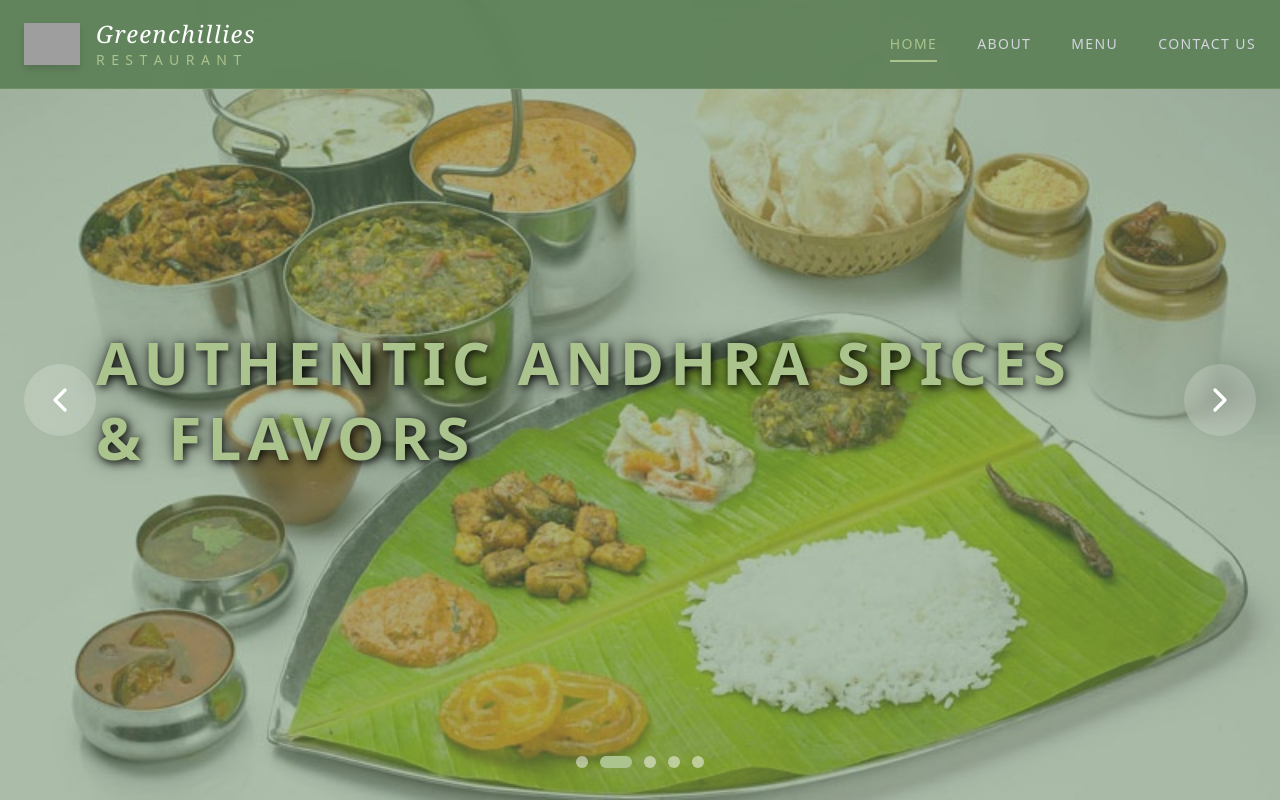
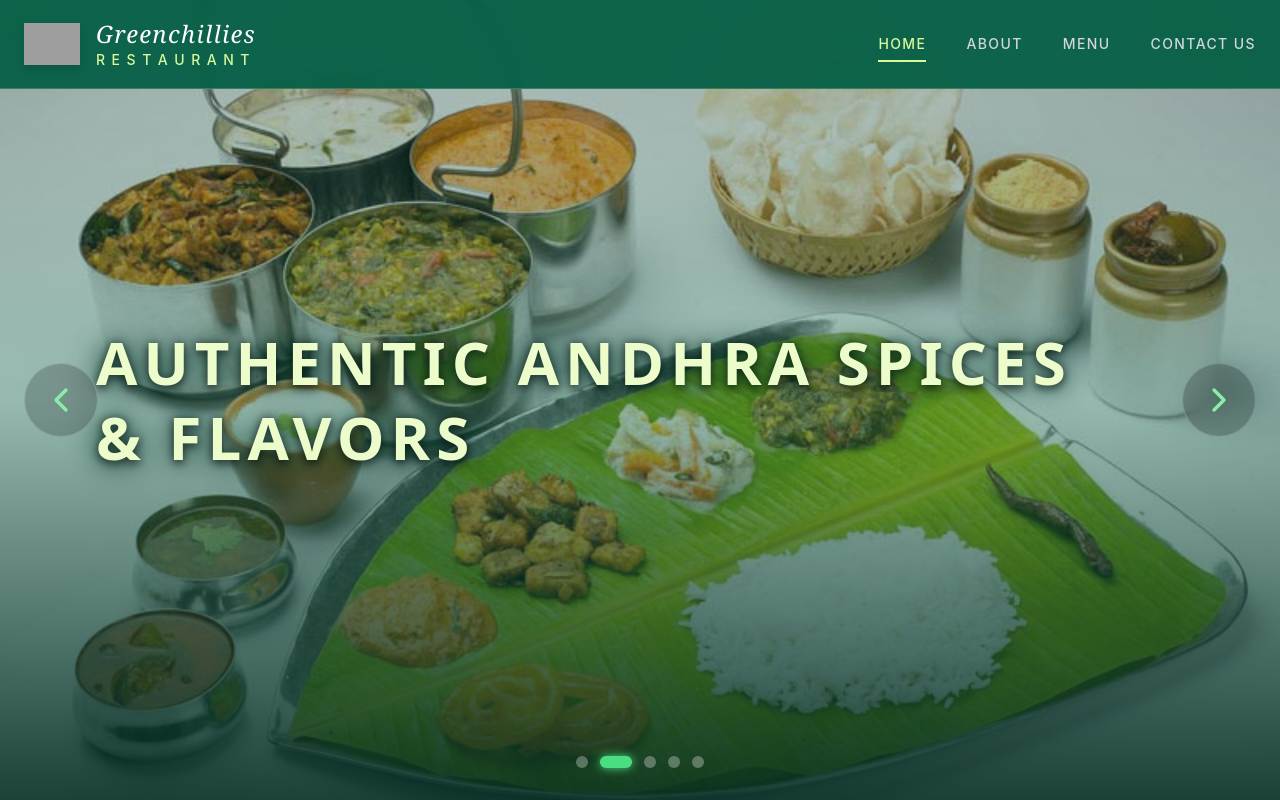
Before and after one commit to Khushbu-github/Greem-Chillis-Restaurant, a React (Vite) app: page / in a window 1280 px wide. Shown: the top 800 px of the page. Built offline with nearby package versions, Linux system fonts and the light colour scheme; grey boxes are pictures that could not be loaded.

Commit message:
first commit

```diff
--- a/src/components/home.jsx
+++ b/src/components/home.jsx
@@ -48,8 +48,8 @@ const Home = () => {
             }}
           />
 
-          {/* Dark Overlay */}
-          <div className="absolute inset-0 bg-[var(--color-primary-green)]/60 md:bg-[var(--color-primary-green)]/50" />
+          {/* Dark Overlay with Gradient */}
+          <div className="absolute inset-0 bg-gradient-to-t from-[var(--color-primary-dark)]/90 via-[var(--color-primary-green)]/40 to-[var(--color-primary-dark)]/30" />
 
           {/* TEXT — Fully Responsive */}
           <div className="absolute inset-0 flex items-center z-10 px-4 sm:px-6 md:px-10 lg:px-16 xl:px-24">
@@ -60,11 +60,12 @@ const Home = () => {
               <h2
                 className={`inline-block max-w-xs sm:max-w-md md:max-w-2xl lg:max-w-4xl xl:max-w-5xl
                   text-2xl sm:text-3xl md:text-4xl lg:text-5xl xl:text-6xl 2xl:text-7xl
-                  font-bold text-[var(--color-primary-yellow)] leading-tight
+                  font-bold text-[var(--color-text-main)] leading-tight
                   tracking-wide sm:tracking-wider md:tracking-widest
+                  drop-shadow-[0_4px_4px_rgba(0,0,0,0.5)]
                   ${slide.textPosition === "right" ? "ml-auto" : "mr-auto"}`}
                 style={{
-                  textShadow: "2px 2px 8px rgba(0,0,0,0.9), 0 0 20px rgba(0,0,0,0.5)",
+                  textShadow: "0 0 30px rgba(6, 78, 59, 0.8), 0 0 10px rgba(0,0,0,0.5)",
                 }}
               >
                 {slide.text}
@@ -79,22 +80,22 @@ const Home = () => {
         onClick={goToPrevious}
         aria-label="Previous slide"
         className="absolute left-2 sm:left-4 md:left-6 top-1/2 -translate-y-1/2 z-20
-                   bg-white/20 hover:bg-white/40 backdrop-blur-sm text-white
+                   bg-black/20 hover:bg-[var(--color-primary-green)]/80 backdrop-blur-md text-white border border-white/20
                    p-2 sm:p-3 md:p-4 rounded-full transition-all
-                   active:scale-95 focus:outline-none focus:ring-2 focus:ring-[var(--color-primary-yellow)]"
+                   active:scale-95 focus:outline-none focus:ring-2 focus:ring-[var(--color-accent-pop)]"
       >
-        <ChevronLeft className="w-6 h-6 sm:w-8 sm:h-8 md:w-10 md:h-10" />
+        <ChevronLeft className="w-6 h-6 sm:w-8 sm:h-8 md:w-10 md:h-10 text-[var(--color-text-muted)] group-hover:text-white" />
       </button>
 
       <button
         onClick={goToNext}
         aria-label="Next slide"
         className="absolute right-2 sm:right-4 md:right-6 top-1/2 -translate-y-1/2 z-20
-                   bg-white/20 hover:bg-white/40 backdrop-blur-sm text-white
+                   bg-black/20 hover:bg-[var(--color-primary-green)]/80 backdrop-blur-md text-white border border-white/20
                    p-2 sm:p-3 md:p-4 rounded-full transition-all
-                   active:scale-95 focus:outline-none focus:ring-2 focus:ring-[var(--color-primary-yellow)]"
+                   active:scale-95 focus:outline-none focus:ring-2 focus:ring-[var(--color-accent-pop)]"
       >
-        <ChevronRight className="w-6 h-6 sm:w-8 sm:h-8 md:w-10 md:h-10" />
+        <ChevronRight className="w-6 h-6 sm:w-8 sm:h-8 md:w-10 md:h-10 text-[var(--color-text-muted)] group-hover:text-white" />
       </button>
 
       {/* Slide Indicators */}
@@ -106,8 +107,8 @@ const Home = () => {
             aria-label={`Go to slide ${index + 1}`}
             className={`w-2 h-2 sm:w-3 sm:h-3 rounded-full transition-all duration-300
               ${index === currentSlide
-                ? 'bg-[var(--color-primary-yellow)] w-6 sm:w-8'
-                : 'bg-white/50 hover:bg-white/80'
+                ? 'bg-[var(--color-accent-pop)] w-6 sm:w-8 shadow-[0_0_10px_var(--color-accent-pop)]'
+                : 'bg-white/30 hover:bg-white/60'
               }`}
           />
         ))}
--- a/src/index.css
+++ b/src/index.css
@@ -1,18 +1,24 @@
 @import "tailwindcss";
 
 @theme {
-  --color-primary-green: #5F825A;
-  --color-primary-yellow: #ABC38D;
-  --color-bg-primary: #5F825A;
-  --color-text-primary: #ABC38D;
+  --color-primary-dark: #022c22;  /* Deepest Green - Main BG */
+  --color-primary-green: #065f46; /* Rich Emerald - Secondary BG */
+  --color-primary-light: #22c55e; /* Vibrant Green - Hovers/Accents */
+  --color-text-main: #ecfccb;     /* Lime 100 - Main Text */
+  --color-text-muted: #86efac;    /* Green 300 - Secondary Text */
+  --color-accent-pop: #4ade80;    /* Bright Green - Icons/Buttons */
+
+  /* Retaining variable names for backward compatibility initially, mapping to new palette */
+  --color-primary-yellow: #d9f99d; /* Replaced dull yellow with Lime-200 for highlights */
 }
 
 :root {
-  background-color: var(--color-primary-green);
-  color: var(--color-primary-yellow);
+  background-color: var(--color-primary-dark);
+  color: var(--color-text-main);
 }
 
 body {
-  background-color: var(--color-primary-green);
-  color: #fff; /* Default text to white for readability, use yellow for accents/headers */
+  background-color: var(--color-primary-dark);
+  color: var(--color-text-main);
+  font-family: 'Inter', sans-serif; /* Ensuring a clean font if not already set */
 }
```
